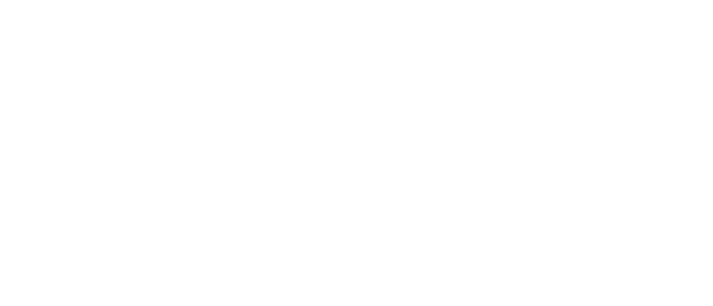
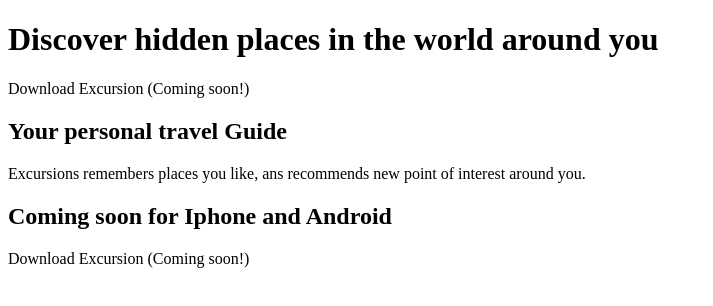
Before and after one commit to MelisandeF/git_practice, a plain HTML site: page excursion/index.html in a window 1280 px wide. Shown: the whole page, without its empty margins (0-713 px from the left). Drawn offline with Linux system fonts and the light colour scheme; files that its build step writes are made by us from their sources.

Commit message:
Add html content

```diff
--- a/excursion/index.html
+++ b/excursion/index.html
@@ -2,10 +2,25 @@
 <html>
   <meta charset="utf-8">
 <head>
-  <title></title>
+  <title>Excursion</title>
   <link rel="stylesheet" type="text/css" href="ccs/style.css">
 </head>
 <body>
 
+  <!-- Section Discover places -->
+
+
+  <h1>Discover hidden places in the world around you</h1>
+  <p>Download Excursion (Coming soon!)</p>
+
+  <!-- Section Travel Guide -->
+
+  <h2>Your personal travel Guide</h2>
+  <p>Excursions remembers places you like, ans recommends new point of interest around you.</p>
+
+  <!-- Footer-->
+  <h2>Coming soon for Iphone and Android</h2>
+  <p>Download Excursion (Coming soon!)</p>
+
 </body>
 </html>
```
